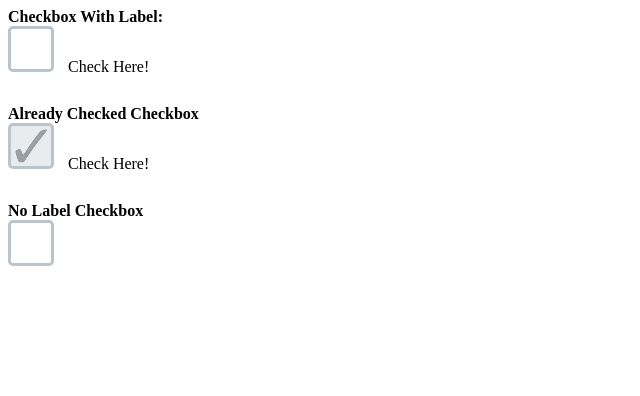
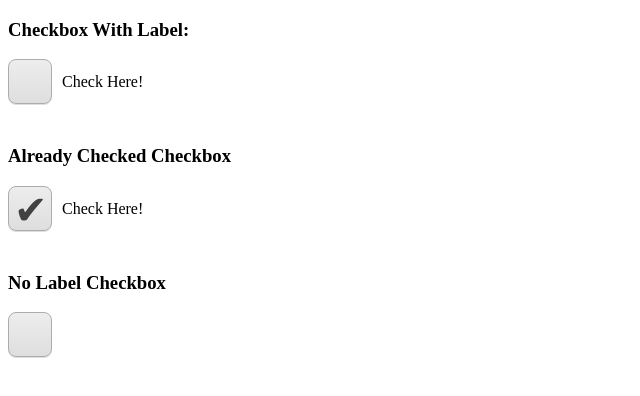
Before and after one commit to blakebuck/checkedMarked, a plain HTML site: page index.html in a window 1280 px wide. Shown: the whole page, without its empty margins (0-640 px from the left). Drawn offline with nearby package versions, Linux system fonts and the light colour scheme.

Commit message:
Major overhaul. Prettier checkbox and no images!

```diff
--- a/checkedMarked.css
+++ b/checkedMarked.css
@@ -1,19 +1,33 @@
 .checkMarked {
-    border: solid 3px #BCC4CB;
-    border-radius: 5px;
+    background-image: linear-gradient(#EDEDED, #DEDEDE);
+    border: solid 1px #ACACAC;
+    border-radius: 8px;
+    box-shadow: 0 1px #DEDEDE;
+    box-sizing: border-box;
     display: inline-block;
-    height: 40px;
-    margin-right: 10px;
-    width: 40px;
-}
-.checkMarked.checked {
-    background: url("./checked-mark.png");
-    background-size: 100%;
+    height: 45px;
+    width: 44px;
 }
 .checkedMarkedlabel {
     display: inline-block;
-    line-height: 40px;
-    vertical-align: middle;
+    height: 45px;
+}
+.checkedMarkedlabel span {
+    display: block;
+    float: left;
+    height: 45px;
+}
+.checkedMarkedlabelTxt {
+    line-height: 45px;
+    margin-left: 10px;
+}
+.checked:after {
+    color: #414141;
+    /*color: #7AB317;*/ /* Green */
+    content: '\2714';
+    font-size: 40px;
+    line-height: 1.2em;
+    padding-left: 5px;
 }
 .sr-only {
     position: absolute;
--- a/checkedMarked.js
+++ b/checkedMarked.js
@@ -1,27 +1,30 @@
 (function ($) {
+    $.fn.checkedMarked = function () {
         var toggleCheckBox = function (chkbox) {
-        // Toggle checkmark image
+            // Toggle checkmark
             $(chkbox).toggleClass("checked");
+
             // Toggle checkbox checked status.
             $(chkbox).find("input[type='checkbox']").prop('checked', function (i, value) {
                 return !value;
             });
         };
 
-    $.fn.checkedMarked = function () {
+        return this.each(function() {
 
-        // Go through each checkbox individually.
-        this.filter( "input[type='checkbox']" ).each(function(){
-            // Get checkbox's parent (used to tell if chkbox is inside label)
+            // Determine if parent is a label
             var chkboxParent = $(this).parent();
+            if (chkboxParent[0].nodeName.toLowerCase() == "label"){
 
-            // Check to see if we are inside of a label.
-            if (chkboxParent[0].nodeName.toLowerCase() == "label") {
-                // The parent element is a label
+                // Wrap label text in span
+                $(chkboxParent).contents().filter(function() {
+                    var re = /\S/;
+                    return this.nodeType === 3 && re.test(this.nodeValue);
+                })
+                    .wrap("<span class=\"checkedMarkedlabelTxt\"></span>");
+
+                // Give parent label a class name
                 $(chkboxParent).addClass("checkedMarkedlabel");
-            }
-            if ($(this).parent().hasClass("checkMarked")){
-                $(this).unwrap("<span></span>");
             }
 
             // Create new checkbox and hide old one
@@ -32,30 +35,33 @@
             if ($(this).attr("checked")) {
                 $(this).closest(".checkMarked").toggleClass("checked");
             }
-        });
 
-        labelClick = function(event){
-            // Without this we would get double click
+            // Handle label click
+            $(this).closest(".checkedMarkedlabel").click(function(){
                 event.preventDefault();
                 var chkbox = $(this).find(".checkMarked");
                 toggleCheckBox(chkbox);
-        };
-        checkedMarkedClick = function(event){
+            });
+
+            // Handle new checkbox click
+            $(this).closest(".checkMarked").click(function(){
                 event.preventDefault();
                 event.stopPropagation();
                 toggleCheckBox(this);
-        };
+            });
 
-        // Handle Label Click
-        var checkedMarkedLabel = $(".checkedMarkedlabel");
-        checkedMarkedLabel.unbind("click", labelClick);
-        checkedMarkedLabel.bind("click", labelClick);
-
-        // Handle Actual Checkbox Click
-        var checkedMarked = $(".checkMarked");
-        checkedMarked.unbind("click", checkedMarkedClick);
-        checkedMarked.bind("click", checkedMarkedClick);
-
-        return this;
+            // Handle old checkbox change (Change due to tab + space)
+            $(this).keydown(function(e){
+                // Detect space (used to toggle checkboxes)
+                if(e.keyCode == 32){
+                    // Toggle checkbox (this will be undone by the toggleCheckBox function)
+                    $(this).prop('checked', function (i, value) {
+                        return !value;
+                    });
+                    var chkbox = $(this).find(".checkMarked");
+                    toggleCheckBox(chkbox);
+                }
+            });
+        });
     };
 })(jQuery);
--- a/index.html
+++ b/index.html
@@ -4,17 +4,17 @@
     <link href="checkedMarked.css" rel="stylesheet">
   </head>
   <body>
-    <b>Checkbox With Label:</b><br>
+    <h3>Checkbox With Label:</h3>
     <label>
-      <input type="checkbox"> Check Here!
+        <input type="checkbox"> Check Here!
     </label>
     <br><br>
-    <b>Already Checked Checkbox</b><br>
+    <h3>Already Checked Checkbox</h3>
     <label>
-      <input type="checkbox" checked> Check Here!
+        <input type="checkbox" checked> Check Here!
     </label>
     <br><br>
-    <b>No Label Checkbox</b><br>
+    <h3>No Label Checkbox</h3>
     <input type="checkbox">
 
     <script src="http://code.jquery.com/jquery-1.9.1.js"></script>
@@ -24,5 +24,5 @@
         $("input[type='checkbox']").checkedMarked();
       });
     </script>
-  <body>
+  </body>
 </html>
```
Also changed, not shown: checked-mark.png (deleted). Lines whose indentation alone changed are shown as unchanged.
